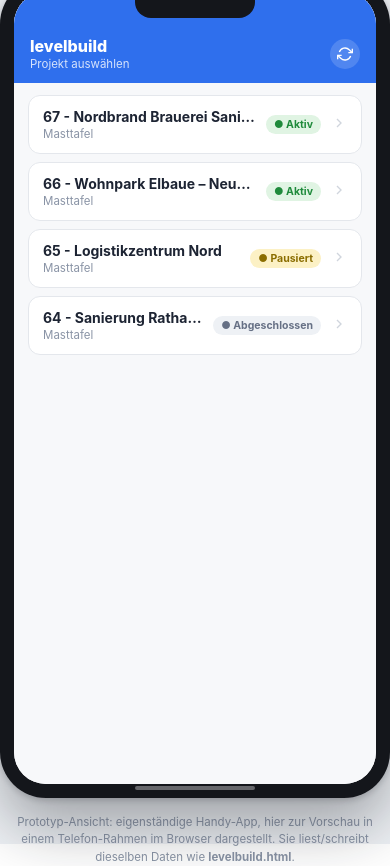
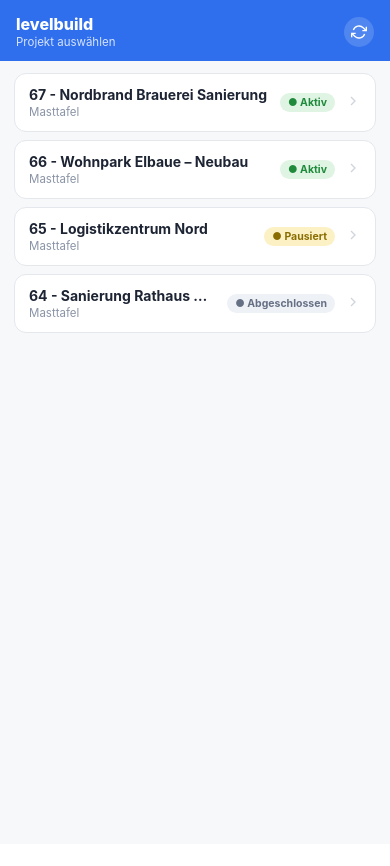
Before and after one commit to wajihtfaili60-crypto/INTRA, a plain HTML site: page handyapp.html in a window 390 px wide. After the commit the page ends 844 px from the top, so only its background shows below. Drawn offline with Linux system fonts and the light colour scheme.

Commit message:
Handy-App: Vollbild auf echten Geraeten (kein Rahmen), installierbar als PWA

```diff
--- a/handyapp.css
+++ b/handyapp.css
@@ -713,3 +713,44 @@
 }
 .ha-overlay-lightbox img{ max-width: 90%; max-height: 70%; border-radius: 8px; }
 .ha-lightbox-close{ position: absolute; top: 44px; right: 16px; }
+
+/* ======================================================================
+   Echtes Gerät (Handy/iPad bzw. schmaler Bildschirm): die App füllt den
+   kompletten Bildschirm aus, statt in einem dekorativen Telefon-Rahmen zu
+   schweben - der Rahmen war nur als Vorschau/Übersicht am PC gedacht.
+   Läuft die Seite auf einem echten Touch-Gerät (oder schmalem Fenster),
+   verschwinden Rahmen, Notch und Prototyp-Hinweis, und "echte" Aussparungen
+   (Notch/Home-Indicator, via env(safe-area-inset-*)) werden respektiert -
+   siehe viewport-fit=cover in handyapp.html.
+   ====================================================================== */
+@media (pointer: coarse), (max-width: 700px){
+  .ha-body{
+    padding: 0;
+    align-items: stretch;
+    min-height: 100dvh;
+  }
+  .ha-outer{ width: 100%; gap: 0; }
+  .ha-phone{
+    width: 100%;
+    height: 100dvh;
+    min-height: 100dvh;
+    border-radius: 0;
+    padding: 0;
+    box-shadow: none;
+    background: transparent;
+  }
+  .ha-notch{ display: none; }
+  .ha-screen-frame{ border-radius: 0; }
+  .ha-home-indicator{ display: none; }
+  .ha-prototype-hint{ display: none; }
+
+  .ha-topbar{
+    padding-top: calc(env(safe-area-inset-top, 0px) + 14px);
+  }
+  .ha-bottom-bar{
+    padding-bottom: calc(env(safe-area-inset-bottom, 0px) + 14px);
+  }
+  .ha-overlay-lightbox .ha-lightbox-close{
+    top: calc(env(safe-area-inset-top, 0px) + 14px);
+  }
+}
--- a/handyapp.html
+++ b/handyapp.html
@@ -2,8 +2,19 @@
 <html lang="de">
 <head>
 <meta charset="UTF-8">
-<meta name="viewport" content="width=device-width, initial-scale=1.0">
+<meta name="viewport" content="width=device-width, initial-scale=1.0, maximum-scale=1.0, viewport-fit=cover">
 <title>levelbuild Handy-App</title>
+<link rel="manifest" href="manifest.json">
+<meta name="theme-color" content="#2f6fed">
+<!-- Damit die Seite sich nach "Zum Home-Bildschirm hinzufügen" wie eine
+     echte installierte App verhält (kein Browser-Rahmen/keine Adresszeile),
+     auf iOS und Android/Chrome. -->
+<meta name="apple-mobile-web-app-capable" content="yes">
+<meta name="mobile-web-app-capable" content="yes">
+<meta name="apple-mobile-web-app-status-bar-style" content="black-translucent">
+<meta name="apple-mobile-web-app-title" content="levelbuild">
+<link rel="apple-touch-icon" href="icon-192.png">
+<link rel="icon" href="icon-192.png">
 <link rel="stylesheet" href="style.css">
 <link rel="stylesheet" href="handyapp.css">
 </head>
```
Also changed, not shown: icon-192.png (added), icon-512.png (added), manifest.json (added).
